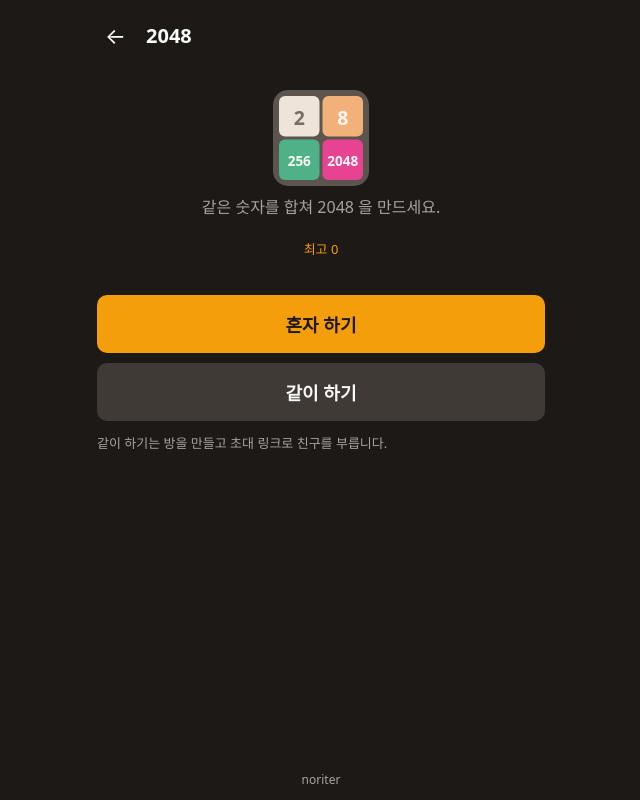
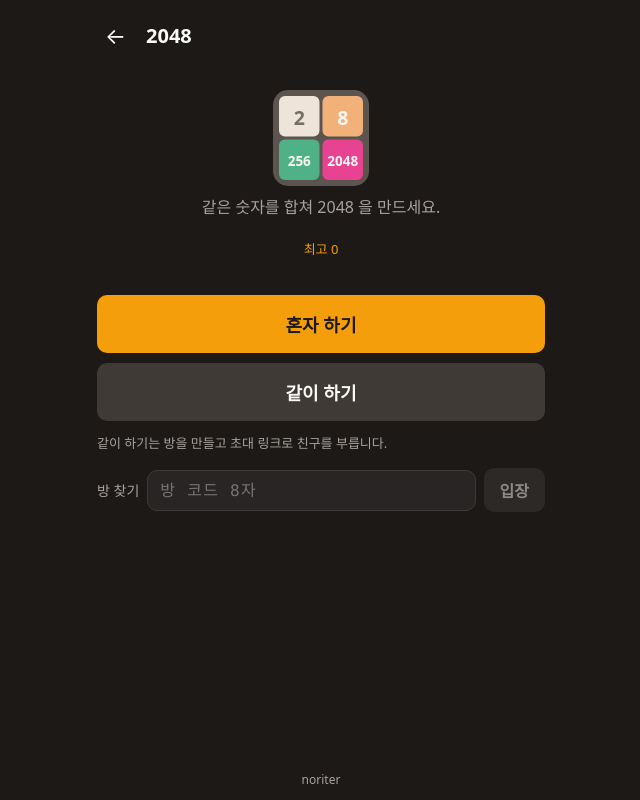
Before and after one commit to dqpc/noriter-web, a React (Vite) app: page /games/2048 in a window 1280 px wide. Shown: the whole page, without its empty margins (319-959 px from the left). Built offline with nearby package versions, Linux system fonts and the light colour scheme.

Commit message:
게임 선택 화면에 방 찾기 (8자 코드로 입장)

```diff
--- a/src/index.css
+++ b/src/index.css
@@ -899,3 +899,23 @@ button.room-me {
     max-width: min(100%, calc(100dvh - 240px));
   }
 }
+
+.entry-find {
+  display: flex;
+  align-items: center;
+  gap: 8px;
+  margin-top: 16px;
+}
+.entry-find-label {
+  color: var(--muted);
+  font-size: 14px;
+  flex: none;
+}
+.entry-find .input {
+  flex: 1;
+  min-width: 0;
+}
+.input.mono {
+  font-family: ui-monospace, SFMono-Regular, Menlo, monospace;
+  letter-spacing: 0.08em;
+}
--- a/src/pages/GameEntry.tsx
+++ b/src/pages/GameEntry.tsx
@@ -1,7 +1,7 @@
 import { useState } from 'react'
 import { Link, useNavigate, useParams } from 'react-router-dom'
 import { findGame } from '../games/registry'
-import { createRoom } from '../lib/roomClient'
+import { createRoom, fetchRoom } from '../lib/roomClient'
 import { getBestScore } from '../lib/storage'
 
 export function GameEntry() {
@@ -9,6 +9,9 @@ export function GameEntry() {
   const navigate = useNavigate()
   const game = findGame(gameId)
   const [creating, setCreating] = useState(false)
+  const [code, setCode] = useState('')
+  const [finding, setFinding] = useState(false)
+  const [findError, setFindError] = useState<string | null>(null)
 
   if (!game) {
     return (
@@ -29,6 +32,25 @@ export function GameEntry() {
     } catch (e) {
       alert(e instanceof Error ? e.message : '방을 만들지 못했습니다')
       setCreating(false)
+    }
+  }
+
+  const findRoom = async (e: React.FormEvent) => {
+    e.preventDefault()
+    const id = code.trim().toLowerCase()
+    if (id.length !== 8) return
+    setFinding(true)
+    setFindError(null)
+    try {
+      const room = await fetchRoom(id)
+      if (!room) setFindError('그 코드의 방이 없습니다.')
+      else if (room.status !== 'WAITING') setFindError('이미 시작된 방입니다.')
+      else if (room.players.length >= room.maxPlayers) setFindError('방이 가득 찼습니다.')
+      else navigate(`/rooms/${room.id}`)
+    } catch (err) {
+      setFindError(err instanceof Error ? err.message : '방을 찾지 못했습니다.')
+    } finally {
+      setFinding(false)
     }
   }
 
@@ -54,6 +76,26 @@ export function GameEntry() {
         </button>
       </div>
       <p className="room-hint">같이 하기는 방을 만들고 초대 링크로 친구를 부릅니다.</p>
+      <form className="entry-find" onSubmit={findRoom}>
+        <span className="entry-find-label">방 찾기</span>
+        <input
+          className="input mono"
+          value={code}
+          maxLength={8}
+          placeholder="방 코드 8자"
+          autoCapitalize="none"
+          autoCorrect="off"
+          spellCheck={false}
+          onChange={(e) => {
+            setCode(e.target.value.replace(/[^a-z0-9]/gi, ''))
+            setFindError(null)
+          }}
+        />
+        <button type="submit" className="btn btn-ghost" disabled={code.trim().length !== 8 || finding}>
+          입장
+        </button>
+      </form>
+      {findError && <p className="room-error">{findError}</p>}
     </section>
   )
 }
```
